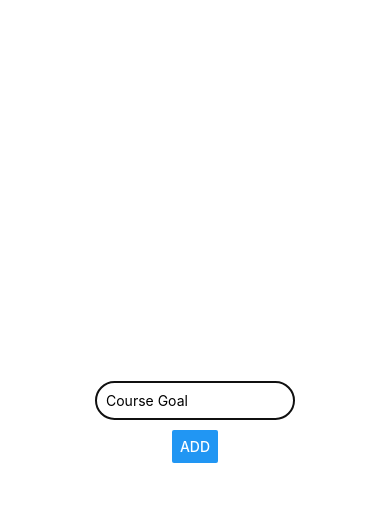
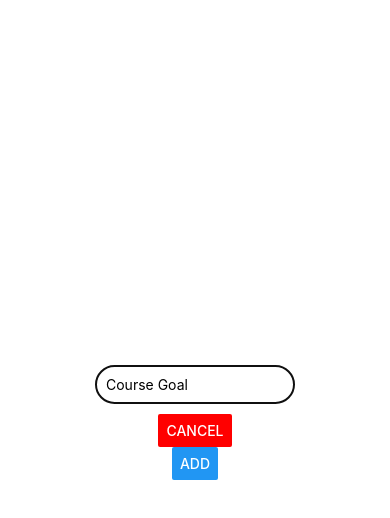
Before and after one commit to narayan494pandey/rn-complete-guide, a React Native app: screen / in a window 390 px wide. Both pictures are taken after a click on the button "ADD NEW GOAL". Shown: the top 518 px of the page. Built offline with nearby package versions, Linux system fonts and the light colour scheme.

Commit message:
cancel button

```diff
--- a/components/GoalInput.js
+++ b/components/GoalInput.js
@@ -16,6 +16,9 @@ const GoalInput = (props) => {
       props.onAddGoal(enteredGoal);
       setEnteredGoal(' ');
     }
+    const cancelGoalAddHandler = () =>{
+      setIsAddMode(false);
+    }
     return(
         <Modal visible={props.visible} animationType="slide">
           <View style={styles.Container}>
@@ -23,7 +26,8 @@ const GoalInput = (props) => {
               style={styles.input} onChangeText={goalInputHandler}
               value={enteredGoal}
             />
-            <Button title="ADD" onPress={addGoalHandler}/>
+            <Button style={styles.button} title="CANCEL" color="red" onPress={cancelGoalAddHandler} />
+            <Button  style={styles.button} title="ADD" onPress={addGoalHandler}/>
           </View>
         </Modal>
     )
@@ -44,6 +48,11 @@ const styles = StyleSheet.create({
         padding:10,
         marginBottom:10,
       },
+      button:{
+        marginBottom:10,
+        padding:10,
+        borderRadius:30,
+      }
 
 })
 
```
